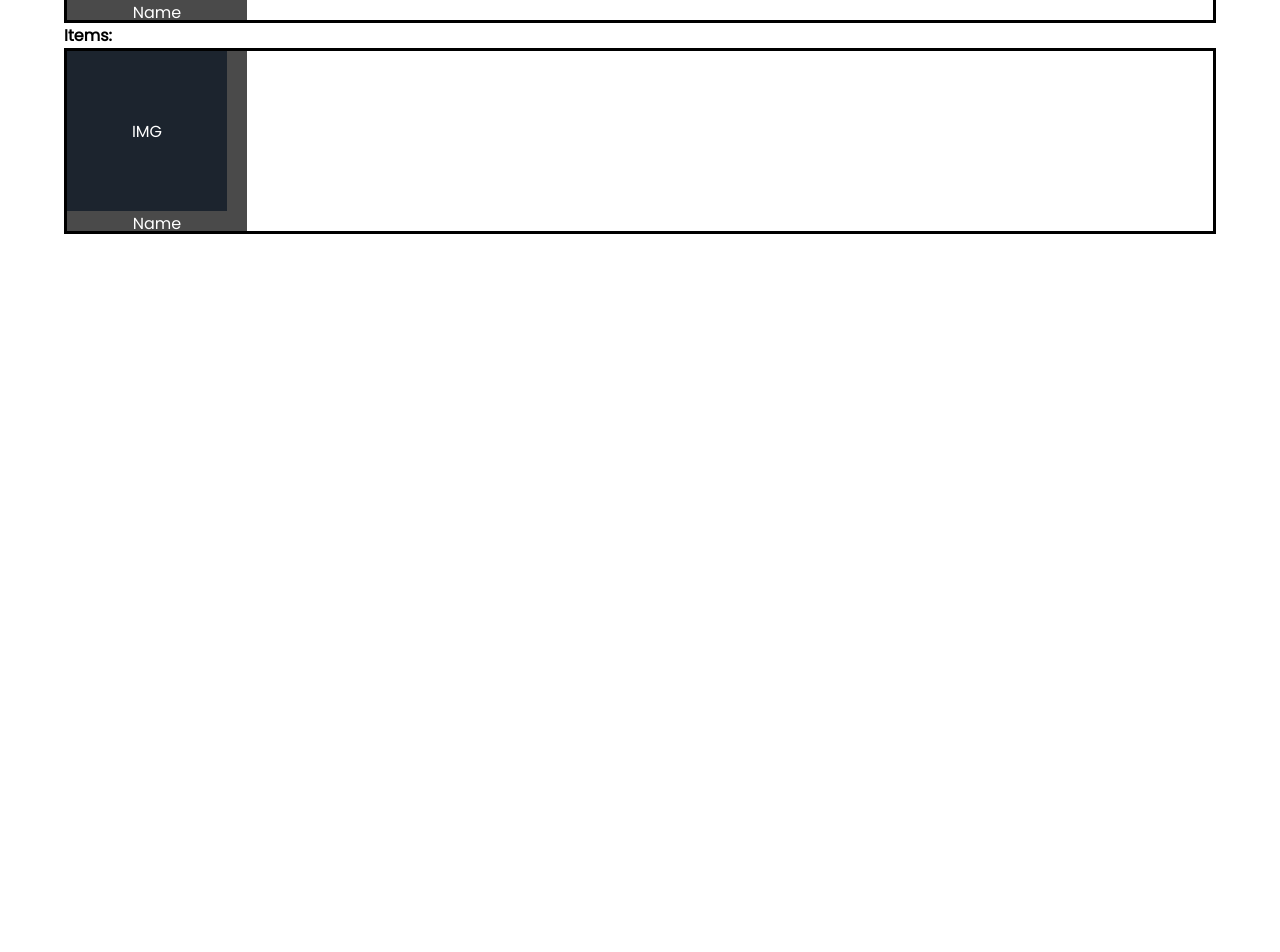
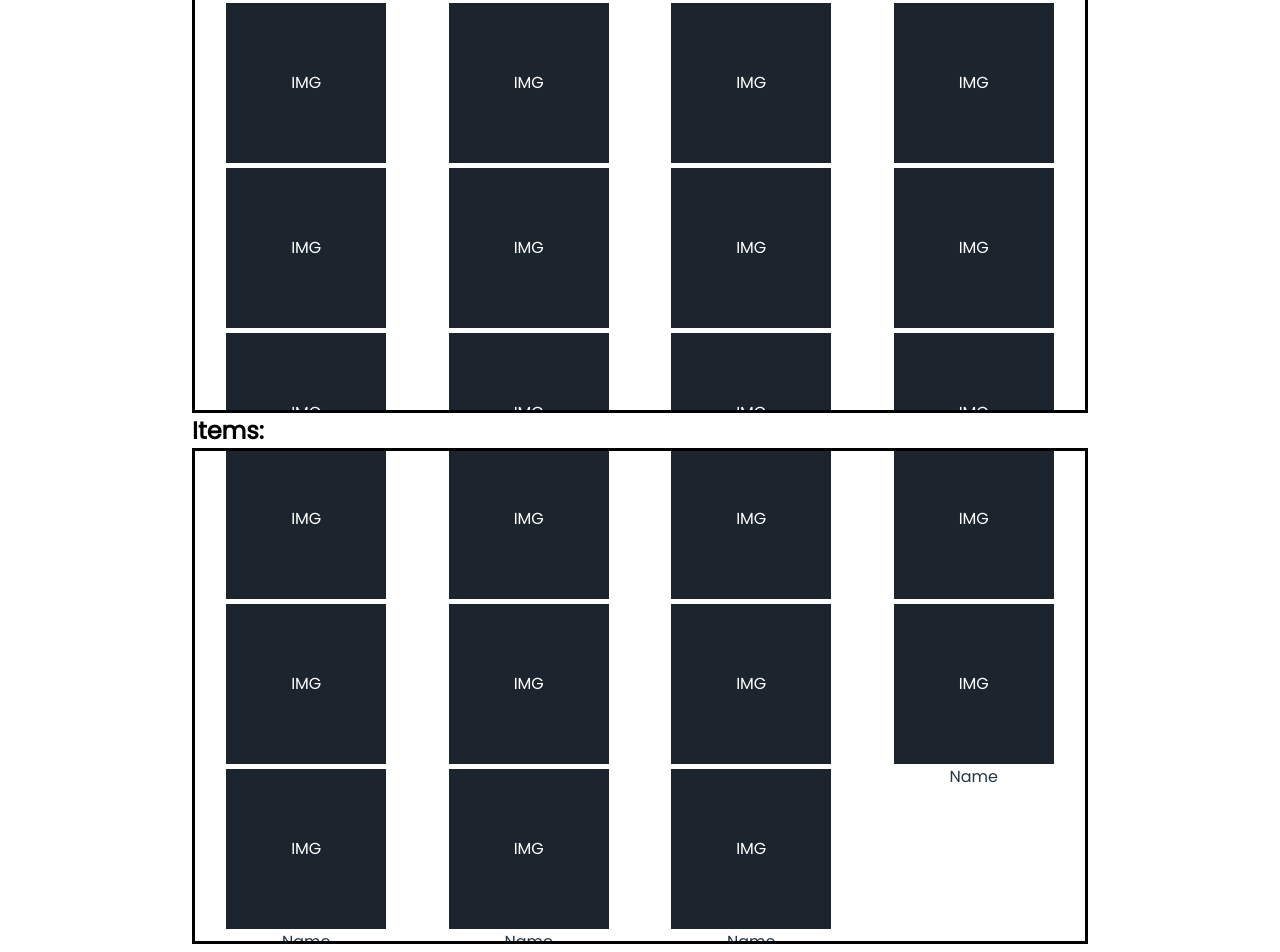
Before and after one commit to DanielPichette/DevCodeCampCapstone-FE-REACT, a React (Create React App) app in the folder capstonefrontend/: page / in a window 1280 px wide. Shown: the part 303-1255 px from the top of the page. Before the commit the page ends 800 px from the top, so only its background shows below. Built offline with nearby package versions, Linux system fonts and the light colour scheme.

Commit message:
updated css for the searchView. is now responsive

```diff
--- a/capstonefrontend/src/components/SearchView/searchview.css
+++ b/capstonefrontend/src/components/SearchView/searchview.css
@@ -1,25 +1,33 @@
 .SearchViewContainer{
     background-color: rgb(255, 255, 255);
-    width: 90vw;
+    width: 70vw;
     margin-right: auto;
     margin-left: auto;
 }
 
  .PetResults, .ItemResults{
+     display: grid;
     background-color: rgb(255, 255, 255);
     border: solid;
-    min-height: 180px;
-
+    max-width: 90vw;
+    min-height: minmax(180px, 1fr);
+    max-height: 70vh;
+    overflow-y: auto;
+    grid-template-columns: repeat(auto-fit, minmax(180px, 1fr));
+    row-gap: 5px;
+    height: fit-content;
 }
 
 .SearchListing{
+    display: grid;
     height: 20vh;
-    max-height: 180px;
-    min-height: 180px;
-    max-width: 180px;
-    min-width: 160px;
-    background-color: rgb(74, 74, 74);
-    color: white
+    max-height: minmax(180px, auto);
+    min-height: minmax(180px, auto);
+    max-width: minmax(180px, auto);
+    min-width: minmax(180px, auto);
+    background-color: rgb(255, 255, 255);
+    color:rgb(35, 55, 71);
+    place-content: center ;
 }
 
 .SearchListingImage{
--- a/capstonefrontend/src/components/SearchView/searchview.jsx
+++ b/capstonefrontend/src/components/SearchView/searchview.jsx
@@ -15,17 +15,121 @@ class SearchView extends Component {
         return (
             <div className="SearchViewContainer">
                 <h3 style={{margin:"0px"}}>Results matching "  "</h3>
-                <h4 style={{margin:"0px"}}>Pets:</h4>
+                <h2 style={{margin:"0px"}}>Pets:</h2>
 
                 <div className="PetResults">
                     <div className="SearchListing">
                          <div className="SearchListingImage">IMG</div>
                         <div className="SearchListingName">Name</div>
                     </div>
+                    <div className="SearchListing">
+                         <div className="SearchListingImage">IMG</div>
+                        <div className="SearchListingName">Name</div>
+                    </div>
+                    <div className="SearchListing">
+                         <div className="SearchListingImage">IMG</div>
+                        <div className="SearchListingName">Name</div>
+                    </div>
+                    <div className="SearchListing">
+                         <div className="SearchListingImage">IMG</div>
+                        <div className="SearchListingName">Name</div>
+                    </div>
+                    <div className="SearchListing">
+                         <div className="SearchListingImage">IMG</div>
+                        <div className="SearchListingName">Name</div>
+                    </div>
+                    <div className="SearchListing">
+                         <div className="SearchListingImage">IMG</div>
+                        <div className="SearchListingName">Name</div>
+                    </div>
+                    <div className="SearchListing">
+                         <div className="SearchListingImage">IMG</div>
+                        <div className="SearchListingName">Name</div>
+                    </div>
+                    <div className="SearchListing">
+                         <div className="SearchListingImage">IMG</div>
+                        <div className="SearchListingName">Name</div>
+                    </div>
+                    <div className="SearchListing">
+                         <div className="SearchListingImage">IMG</div>
+                        <div className="SearchListingName">Name</div>
+                    </div>
+                    <div className="SearchListing">
+                         <div className="SearchListingImage">IMG</div>
+                        <div className="SearchListingName">Name</div>
+                    </div>
+                    <div className="SearchListing">
+                         <div className="SearchListingImage">IMG</div>
+                        <div className="SearchListingName">Name</div>
+                    </div>
+                    <div className="SearchListing">
+                         <div className="SearchListingImage">IMG</div>
+                        <div className="SearchListingName">Name</div>
+                    </div>
+                    <div className="SearchListing">
+                         <div className="SearchListingImage">IMG</div>
+                        <div className="SearchListingName">Name</div>
+                    </div>
+                    <div className="SearchListing">
+                         <div className="SearchListingImage">IMG</div>
+                        <div className="SearchListingName">Name</div>
+                    </div>
+                    <div className="SearchListing">
+                         <div className="SearchListingImage">IMG</div>
+                        <div className="SearchListingName">Name</div>
+                    </div>
+                    <div className="SearchListing">
+                         <div className="SearchListingImage">IMG</div>
+                        <div className="SearchListingName">Name</div>
+                    </div>
+                    <div className="SearchListing">
+                         <div className="SearchListingImage">IMG</div>
+                        <div className="SearchListingName">Name</div>
+                    </div>
+
                 </div>
 
-                <h4 style={{margin:"0px"}}>Items:</h4>
+                <h2 style={{margin:"0px"}}>Items:</h2>
                 <div className="ItemResults">
+                    <div className="SearchListing">
+                         <div className="SearchListingImage">IMG</div>
+                        <div className="SearchListingName">Name</div>
+                    </div>
+                    <div className="SearchListing">
+                         <div className="SearchListingImage">IMG</div>
+                        <div className="SearchListingName">Name</div>
+                    </div>
+                    <div className="SearchListing">
+                         <div className="SearchListingImage">IMG</div>
+                        <div className="SearchListingName">Name</div>
+                    </div>
+                    <div className="SearchListing">
+                         <div className="SearchListingImage">IMG</div>
+                        <div className="SearchListingName">Name</div>
+                    </div>
+                    <div className="SearchListing">
+                         <div className="SearchListingImage">IMG</div>
+                        <div className="SearchListingName">Name</div>
+                    </div>
+                    <div className="SearchListing">
+                         <div className="SearchListingImage">IMG</div>
+                        <div className="SearchListingName">Name</div>
+                    </div> <div className="SearchListing">
+                         <div className="SearchListingImage">IMG</div>
+                        <div className="SearchListingName">Name</div>
+                    </div>
+                    <div className="SearchListing">
+                         <div className="SearchListingImage">IMG</div>
+                        <div className="SearchListingName">Name</div>
+                    </div>
+                    <div className="SearchListing">
+                         <div className="SearchListingImage">IMG</div>
+                        <div className="SearchListingName">Name</div>
+                    </div>
+                    <div className="SearchListing">
+                         <div className="SearchListingImage">IMG</div>
+                        <div className="SearchListingName">Name</div>
+                    </div>
                     <div className="SearchListing">
                          <div className="SearchListingImage">IMG</div>
                         <div className="SearchListingName">Name</div>
```
